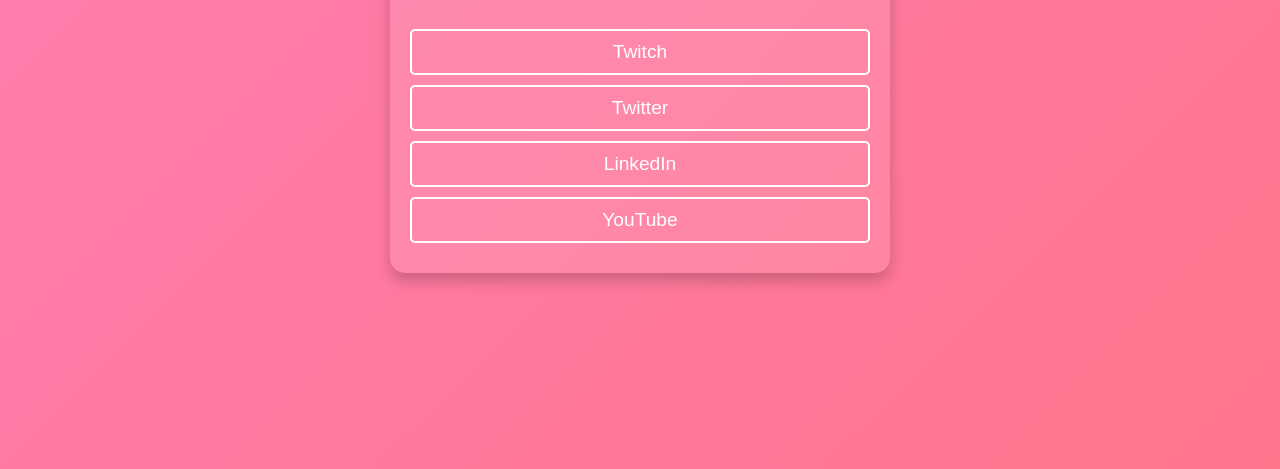
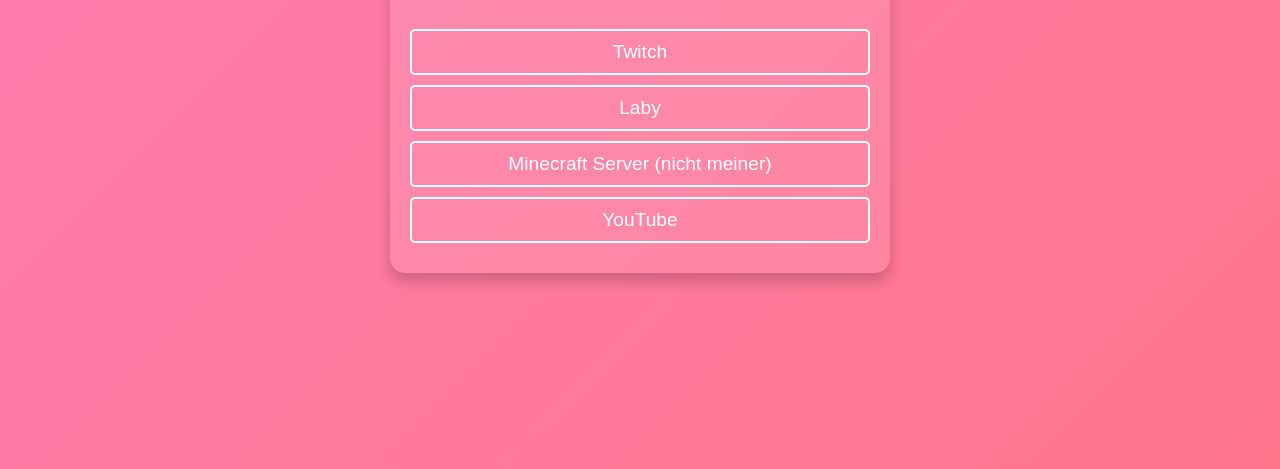
Before and after one commit to Slimex2388/InfoWebsite, a plain HTML site: page index.html in a window 1280 px wide. Shown: the part 331-800 px from the top of the page. Drawn offline with Linux system fonts and the light colour scheme.

Commit message:
Aktualisieren von index.html

```diff
--- a/index.html
+++ b/index.html
@@ -11,9 +11,9 @@
         <h1>Socials von Schleimiger</h1>
         <p>Meine Links, ästhetisch präsentiert</p>
         <div class="links">
-            <a href="https://twitch.tv" target="_blank">Twitch</a>
-            <a href="https://twitter.com" target="_blank">Twitter</a>
-            <a href="https://linkedin.com" target="_blank">LinkedIn</a>
+            <a href="https://twitch.tv/binschleimiger" target="_blank">Twitch</a>
+            <a href="https://laby.net/@schleimiger" target="_blank">Laby</a>
+            <a href="https://slimex2388.github.io/Infoseite/Server.html" target="_blank">Minecraft Server (nicht meiner)</a>
             <a href="https://youtube.com" target="_blank">YouTube</a>
         </div>
     </div>
```
